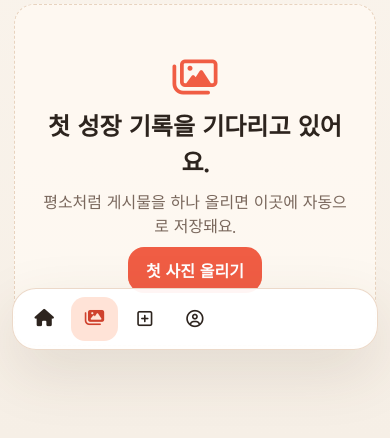
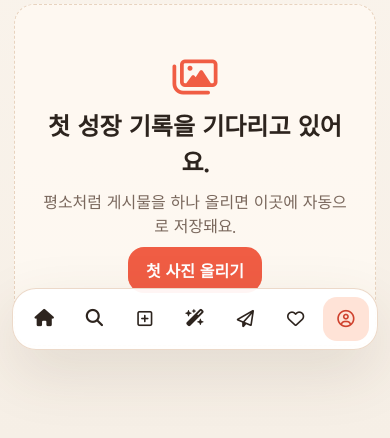
Before and after one commit to changgyu020804-arch/zoo-in-gong, a Flask app: page /profile/sample/album in a window 390 px wide. Shown: the part 482-920 px from the top of the page. Run offline with Flask 3, Linux system fonts and the light colour scheme; the visitor is signed in with stand-in values (Sample User, id 1); data comes from the database, SQL or seed files in the repository; data that the repository does not hold is empty; some libraries are stand-ins or nearby versions; some web fonts are replaced.

Commit message:
Unify mobile bottom navigation

```diff
--- a/routes/pages.py
+++ b/routes/pages.py
@@ -88,8 +88,8 @@ def register_page_routes(app):
         if not target:
             return redirect(url_for("index"))
 
+        viewer_profile, _viewer_stats, _notifications, bootstrap = build_page_context("growth-album", viewer_username)
         album_profile = get_user_profile(target_username)
-        viewer_profile = get_user_profile(viewer_username)
         stats = get_profile_stats(target_username)
         attach_profile_summary(album_profile, stats)
         album = get_growth_album(target_username, viewer_username=viewer_username)
@@ -101,6 +101,7 @@ def register_page_routes(app):
             album=album,
             stats=stats,
             can_edit=target_username == viewer_username,
+            bootstrap=bootstrap,
         )
 
     @app.route("/friends")
--- a/templates/growth_album.html
+++ b/templates/growth_album.html
@@ -99,13 +99,12 @@
         </aside>
     </div>
 
-    <nav class="mobile-nav album-mobile-nav">
-        <a class="mobile-nav-button" href="{{ url_for('index') }}" aria-label="홈"><i class="fa-solid fa-house"></i></a>
-        <a class="mobile-nav-button is-active" href="{{ url_for('growth_album', target_username=user.username) }}" aria-label="성장 앨범"><i class="fa-solid fa-images"></i></a>
-        {% if can_edit %}
-        <a class="mobile-nav-button" href="{{ url_for('index') }}#composer-section" aria-label="새 게시물"><i class="fa-regular fa-square-plus"></i></a>
-        {% endif %}
-        <a class="mobile-nav-button" href="{{ url_for('public_profile', target_username=user.username) }}" aria-label="프로필"><i class="fa-regular fa-circle-user"></i></a>
-    </nav>
+    {% set mobile_nav_active = 'profile' %}
+    {% set mobile_nav_profile_href = url_for('public_profile', target_username=user.username) %}
+    {% include 'partials/mobile_nav.html' %}
+    <script>
+        window.APP_BOOTSTRAP = {{ bootstrap | tojson }};
+    </script>
+    <script src="{{ url_for('static', filename='js/app.js') }}?v=mobile-nav-unified-20260626a"></script>
 </body>
 </html>
--- /dev/null
+++ b/templates/partials/mobile_nav.html
@@ -0,0 +1,25 @@
+<nav class="mobile-nav">
+    {% set active_page = mobile_nav_active if mobile_nav_active is defined else '' %}
+    {% set profile_url = mobile_nav_profile_href if mobile_nav_profile_href is defined else url_for('profile') %}
+    <button class="mobile-nav-button {% if active_page == 'home' %}is-active{% endif %}" data-nav-action="home" aria-label="Home">
+        <i class="fa-solid fa-house"></i>
+    </button>
+    <button class="mobile-nav-button" data-nav-action="search" aria-label="Search">
+        <i class="fa-solid fa-magnifying-glass"></i>
+    </button>
+    <button class="mobile-nav-button" data-nav-action="upload" aria-label="New post">
+        <i class="fa-regular fa-square-plus"></i>
+    </button>
+    <a class="mobile-nav-button {% if active_page == 'studio' %}is-active{% endif %}" href="{{ url_for('studio') }}" aria-label="Studio">
+        <i class="fa-solid fa-wand-magic-sparkles"></i>
+    </a>
+    <button class="mobile-nav-button" data-nav-action="messages" aria-label="Messages">
+        <i class="fa-regular fa-paper-plane"></i>
+    </button>
+    <button class="mobile-nav-button" data-nav-action="alerts" aria-label="Alerts">
+        <i class="fa-regular fa-heart"></i>
+    </button>
+    <a class="mobile-nav-button {% if active_page == 'profile' %}is-active{% endif %}" href="{{ profile_url }}" aria-label="Profile">
+        <i class="fa-regular fa-circle-user"></i>
+    </a>
+</nav>
```
Also changed, not shown: templates/friends.html (+2 -6 lines), templates/index.html (+3 -10 lines), templates/profile.html (+3 -8 lines), templates/studio.html (+3 -7 lines), tests/test_app_flows.py (+27 -0 lines), static/js/app.js.
